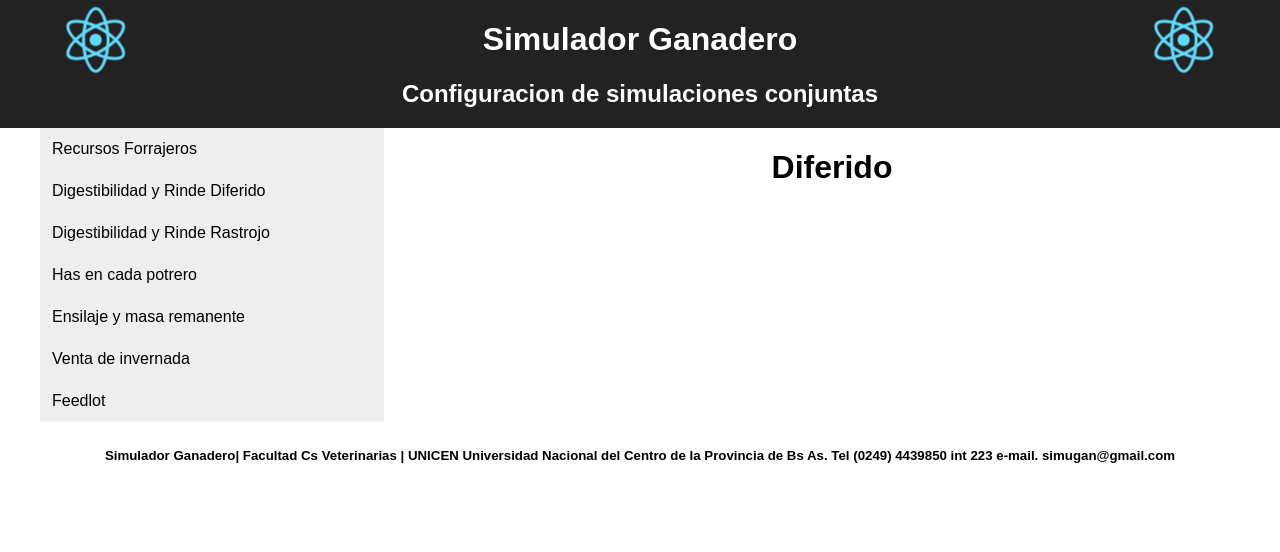
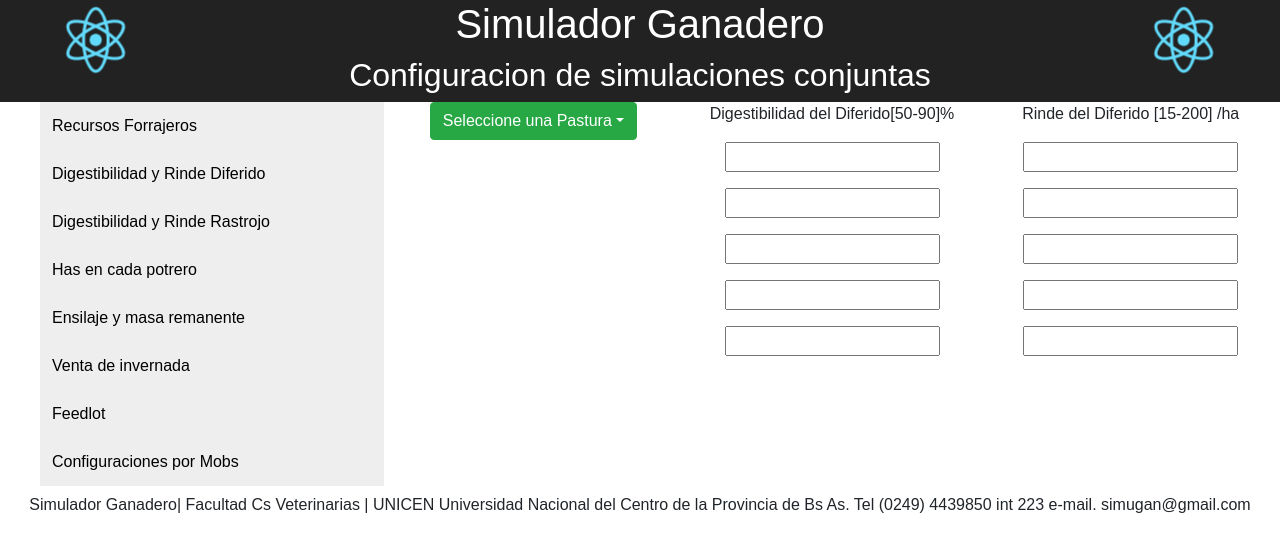
Before and after one commit to tomate14/simuganweb, a React (Create React App) app: page /Diferido in a window 1280 px wide. Shown: the top 552 px of the page. Built offline with nearby package versions, Linux system fonts and the light colour scheme.

Commit message:
Diferidos + Mobs
implementación de dos rutas + algunos detalles ( atento a las dependencias)

```diff
--- a/package.json
+++ b/package.json
@@ -3,11 +3,13 @@
   "version": "0.1.0",
   "private": true,
   "dependencies": {
+    "bootstrap": "^4.1.3",
     "prop-types": "^15.6.2",
     "react": "^16.4.2",
     "react-dom": "^16.4.2",
     "react-router-dom": "^4.3.1",
-    "react-scripts": "1.1.4"
+    "react-scripts": "1.1.4",
+    "reactstrap": "^6.4.0"
   },
   "scripts": {
     "start": "react-scripts start",
--- a/public/index.html
+++ b/public/index.html
@@ -10,6 +10,7 @@
     -->
     <link rel="manifest" href="%PUBLIC_URL%/manifest.json">
     <link rel="shortcut icon" href="%PUBLIC_URL%/favicon.ico">
+    <link rel=bootstrap href="https://cdnjs.cloudflare.com/ajax/libs/reactstrap/4.8.0/reactstrap.min.js">
     <!--
       Notice the use of %PUBLIC_URL% in the tags above.
       It will be replaced with the URL of the `public` folder during the build.
@@ -19,7 +20,7 @@
       work correctly both with client-side routing and a non-root public URL.
       Learn how to configure a non-root public URL by running `npm run build`.
     -->
-    <title>React App</title>
+    <title>Simugan - Simulador Ganadero - Facultad de Ciencias Veterinarias - UNICEN </title>
   </head>
   <body>
     <noscript>
--- a/src/Routes.js
+++ b/src/Routes.js
@@ -10,6 +10,7 @@ import Invernada          from './components/Invernada'
 import Potreros           from './components/Potreros'
 import Rastrojo           from './components/Rastrojo'
 import RecursosForrajeros from './components/RecursosForrajeros'
+import Mobs				  from './components/Mobs'
 
 
 
@@ -23,6 +24,7 @@ const AppRoutes = () =>
 			<Route path="/Potreros"           component={Potreros} />
 			<Route path="/Rastrojo"           component={Rastrojo} />
 			<Route path="/RecursosForrajeros" component={RecursosForrajeros} />
+			<Route path="/mobs"				  component={Mobs} />
 
 		</Switch>
 
--- a/src/components/Diferido/index.js
+++ b/src/components/Diferido/index.js
@@ -1,10 +1,65 @@
 import React, { Component } from 'react';
+import {Dropdown, DropdownToggle,DropdownItem,DropdownMenu,Container,Col, Row} from 'reactstrap';
+import 'bootstrap/dist/css/bootstrap.min.css';
+class Diferido extends Component {
 
-class Diferido extends Component {
+	  constructor(props) {
+    super(props);
+
+    this.toggle = this.toggle.bind(this);
+    this.generarInputs = this.generarInputs.bind(this);
+    this.state = {
+      dropdownOpen: false
+    };
+  }
+
+  toggle() {
+    this.setState(prevState => ({
+      dropdownOpen: !prevState.dropdownOpen
+    }));
+  }
+
+  generarInputs(){
+  	var rows = [];
+  	for(var i = 0; i< 5;i++){ // la cantidad de iteraciones depende de la cantidad de variaciones que el usuario quiera
+		rows.push(<input name = {i} type="number"/>);
+	}
+	return rows;
+  }
 
 	render(){
 		return(
-			<h1> Diferido </h1>
+			<Container>
+				<Row>
+					<Col>
+					    	<Dropdown  isOpen={this.state.dropdownOpen} toggle={this.toggle}>
+						        <DropdownToggle color = "success" caret>
+						        	  Seleccione una Pastura
+						        </DropdownToggle>
+						        <DropdownMenu>
+						          	<DropdownItem header>Pasturas</DropdownItem>
+						          	<DropdownItem>Sorgo</DropdownItem>
+						          	<DropdownItem>pastura 2</DropdownItem>
+						          	<DropdownItem>pastura 3</DropdownItem>
+						        </DropdownMenu>
+					      	</Dropdown>
+				   </Col>
+				   <Col>
+				   		<p>Digestibilidad del Diferido[50-90]% </p>
+				   		{this.generarInputs().map(function(object, i){
+               return <p key={i}> {object} </p> ;}
+               				)
+				   		}
+				   </Col>
+				   <Col>
+				   		<p>Rinde del Diferido [15-200] /ha</p>
+				   		{this.generarInputs().map(function(object, i){
+               return <p  key={i}> {object} </p> ;}
+               				)
+				   		}
+				   </Col>
+			   </Row>
+			  </Container>
 		);
 	}
 }
--- /dev/null
+++ b/src/components/Mobs/index.js
@@ -0,0 +1,43 @@
+import React, { Component } from 'react';
+import PropTypes from 'prop-types';
+
+//components
+import MobContent from './mobContent';
+
+class Mobs extends Component {
+
+	/*static propTypes = {
+      selectOptions: PropTypes.array.isrequired
+  };*/
+
+
+
+	render(){
+
+		    //const { selectOptions } =  this.props;
+
+		var Data     = ['Mob 1', 'Mob 2', 'Mob 3', 'Mob 4'], //esta lista se debe cargar con el store de Redux.
+            MakeItem = function(X) {
+                return <option>{X}</option>;
+            };
+
+
+		return(
+			<div>
+				<h1>Configuraciones de los mobs </h1>
+				<p>Seleccione un Mob:
+					<select>{
+				 			Data.map(function(object, i){
+	               				return <option key={i}> {object} </option> ;
+	               						}
+	               				)
+					   	}
+				 	</select>
+				</p>
+				<MobContent/>
+			</div>
+		);
+	}
+}
+
+export default Mobs;
--- /dev/null
+++ b/src/components/Mobs/mobContent.js
@@ -0,0 +1,15 @@
+import React, { Component } from 'react';
+import PropTypes from 'prop-types';
+
+
+class MobsContent extends Component {
+
+
+
+	render(){
+		return <h3> Contenido de seteo para cada mob </h3>
+
+	}
+}
+
+export default MobsContent;
--- a/src/components/global/Footer.js
+++ b/src/components/global/Footer.js
@@ -20,7 +20,7 @@ class Footer extends Component {
     return (
       <div className="Footer">
         <div className="">
-           <h5> Simulador Ganadero| Facultad Cs Veterinarias | UNICEN Universidad Nacional del Centro de la Provincia de Bs As. Tel (0249) 4439850 int 223 e-mail. simugan@gmail.com </h5>
+           <h6> Simulador Ganadero| Facultad Cs Veterinarias | UNICEN Universidad Nacional del Centro de la Provincia de Bs As. Tel (0249) 4439850 int 223 e-mail. simugan@gmail.com </h6>
         </div>
       </div>
     );
--- a/src/data/menu.js
+++ b/src/data/menu.js
@@ -26,5 +26,9 @@ export default [
   {
     title: 'Feedlot',
     url: '/Feedlot'
+  },
+  {
+    title : 'Configuraciones por Mobs',
+    url: '/mobs'
   }
 ];
```
Also changed, not shown: 1 other file (tests, documents, lock files or other folders).
